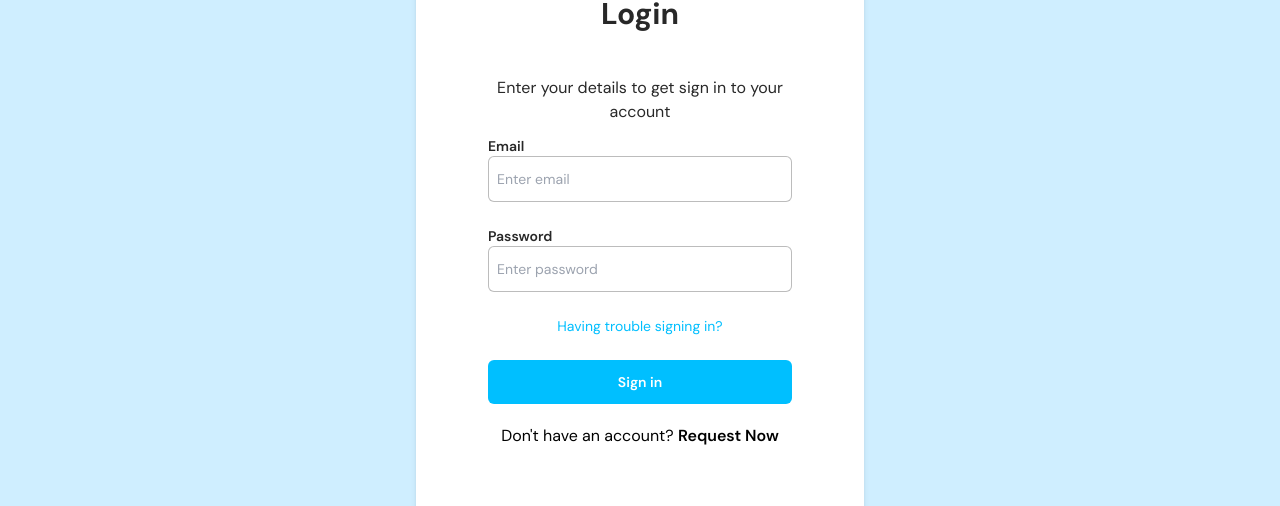
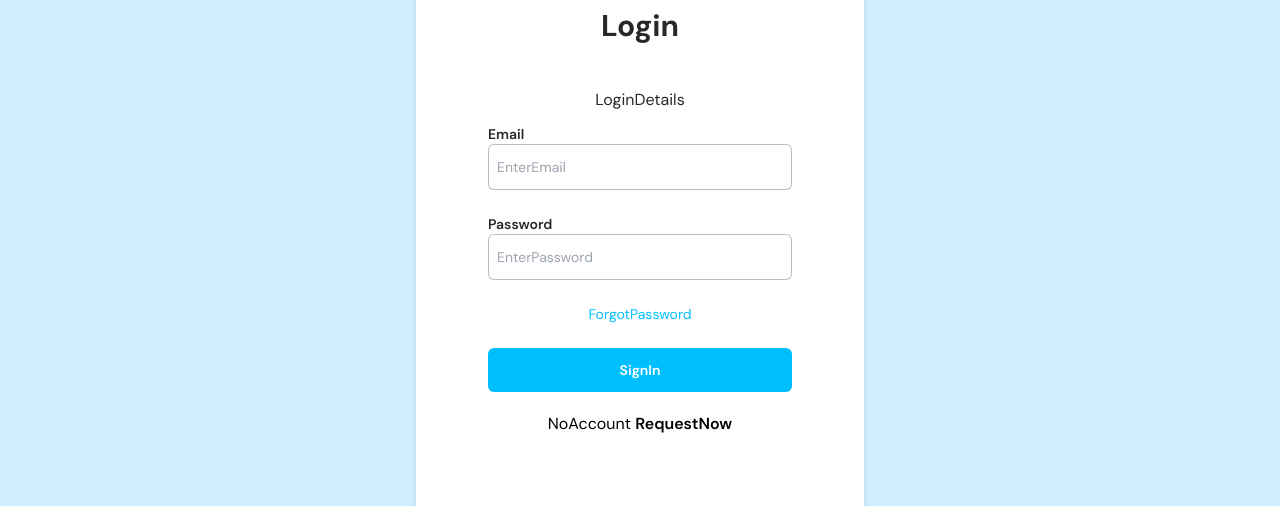
Before and after one commit to sangalangm-kdt/eccmon-pwa, a React (Create React App) app: page /login in a window 1280 px wide. Shown: the part 248-754 px from the top of the page. Built offline with nearby package versions, Linux system fonts and the light colour scheme; no server answers.

Commit message:
update history

```diff
--- a/src/App.js
+++ b/src/App.js
@@ -68,6 +68,10 @@ function App() {
           element: <ForgotPass />,
         },
         {
+          path: "/engine-info",
+          element: <Dismounting />,
+        },
+        {
           path: "*",
           element: <NotFoundPage />,
         },
--- a/src/components/pages/Login.jsx
+++ b/src/components/pages/Login.jsx
@@ -1,5 +1,6 @@
-import React, { useState, useEffect } from "react";
+import React, { useState } from "react";
 import { useTranslation } from "react-i18next";
+import useTranslationUtils from "../../components/utils/useTranslationUtils"; // Import the utility
 import {
   buttonStyles,
   container,
@@ -16,6 +17,7 @@ import { useAuthentication } from "../../hooks/auth";
 
 const Login = () => {
   const { t } = useTranslation(["login", "common"]);
+  const utils = useTranslationUtils("login"); // Use the utility with the 'login' namespace
   const { login } = useAuthentication({
     middleware: "guest",
     redirectIfAuthenticated: "/",
@@ -25,44 +27,6 @@ const Login = () => {
   const [password, setPassword] = useState("");
   const [errors, setErrors] = useState("");
   const [status, setStatus] = useState(null);
-
-  // const dispatch = useDispatch();
-  // const navigate = useNavigate();
-  // const loading = useSelector((state) => state.auth.loading);
-  // const authError = useSelector((state) => state.auth.error);
-
-  // UseEffect to update error state when authError changes
-  // useEffect(() => {
-  //   if (authError) {
-  //     setError(authError);
-  //   }
-  // }, [authError]);
-
-  // // UseEffect to update error message when language changes
-  // useEffect(() => {
-  //   if (authError) {
-  //     setError(t(authError));
-  //   }
-  // }, [i18n.language, authError, t]);
-
-  // Handle form submission
-  // const handleSubmit = async (e) => {
-  //   e.preventDefault();
-  //   setError(""); // Clear previous errors
-
-  //   try {
-  //     const response = await dispatch(login({ email, password, t })).unwrap();
-
-  //     if (response && response.error) {
-  //       setError(response.error);
-  //     } else {
-  //       navigate("/");
-  //     }
-  //   } catch (error) {
-  //     setError(authError || error.message || t("common:anErrorOccured"));
-  //     console.error("Login error:", error);
-  //   }
-  // };
 
   const handleSubmit = async (e) => {
     e.preventDefault();
@@ -87,7 +51,7 @@ const Login = () => {
           </div>
           <div className={inputStyles.container}>
             <h2 className={`${textStyles.heading} ${margin.responsive}`}>
-              {t("login:login")}
+              {utils.Login} {/* Access translations directly */}
             </h2>
           </div>
 
@@ -95,7 +59,8 @@ const Login = () => {
             <div
               className={`text-center text-base text-primaryText xs:text-sm xs:p-3 lg:text-base lg:p-0`}
             >
-              <label>{t("login:loginDetails")}</label>
+              <label>{utils.LoginDetails}</label>{" "}
+              {/* Access translation directly */}
             </div>
             <div>
               {errors && (
@@ -107,47 +72,48 @@ const Login = () => {
               )}
             </div>
             <div className={inputStyles.inputContainer}>
-              <label className={inputStyles.label}>{t("login:email")}</label>
+              <label className={inputStyles.label}>{utils.Email}</label>{" "}
+              {/* Access translation directly */}
               <input
                 type="email"
                 name="email"
                 value={email}
                 onChange={(e) => setEmail(e.target.value)}
                 className={inputStyles.input}
-                placeholder={t("login:enterEmail")}
+                placeholder={utils.EnterEmail}
                 autoComplete="off"
               />
             </div>
             <div className={inputStyles.inputContainer}>
-              <label className={inputStyles.label}>{t("login:password")}</label>
+              <label className={inputStyles.label}>{utils.Password}</label>{" "}
+              {/* Access translation directly */}
               <input
                 type="password"
                 name="password"
                 value={password}
                 onChange={(e) => setPassword(e.target.value)}
                 className={inputStyles.input}
-                placeholder={t("login:enterPassword")}
+                placeholder={utils.EnterPassword}
                 autoComplete="off"
               />
             </div>
             <div className={`${inputStyles.container} ${link.color}`}>
               <a href="/forgotpass" className="hover:underline">
-                {t("login:forgotPassword")}
+                {utils.ForgotPassword} {/* Access translation directly */}
               </a>
             </div>
             <div className={inputStyles.inputContainer}>
               <button
                 type="submit"
                 className={`${buttonStyles.primary} ${buttonStyles.base}`}
-                // disabled={loading}
               >
-                {t("login:signIn")}
+                {utils.SignIn} {/* Access translation directly */}
               </button>
               <div className={`${inputStyles.container} `}>
                 <label className="text-base py-2 text-center">
-                  {t("login:noAccount")}
+                  {utils.NoAccount} {/* Access translation directly */}
                   <a href="blank" className="font-semibold hover:underline">
-                    {t("login:requestNow")}
+                    {utils.RequestNow} {/* Access translation directly */}
                   </a>
                 </label>
               </div>
--- /dev/null
+++ b/src/components/utils/useTranslationUtils.js
@@ -0,0 +1,24 @@
+import i18next from "i18next";
+
+const useTranslationUtils = (...namespaces) => {
+  const getTranslation = (key) => {
+    for (const namespace of namespaces) {
+      const translation = i18next.t(`${namespace}:${key}`);
+      if (translation !== key) {
+        return translation;
+      }
+    }
+    return key;
+  };
+
+  return new Proxy(
+    {},
+    {
+      get: (target, prop) => {
+        return getTranslation(prop);
+      },
+    },
+  );
+};
+
+export default useTranslationUtils;
--- a/src/locales/en/qrscanner.json
+++ b/src/locales/en/qrscanner.json
@@ -9,5 +9,8 @@
   "assembly": "Assembly",
   "mounted": "Mounted",
   "dismounted": "Dismounted",
-  "disposal": "Disposal"
+  "disposal": "Disposal",
+  "siteName": "Site name",
+  "engineNo": "Engine no.",
+  "operatingHours": "Operating hours"
 }
```
Also changed, not shown: src/components/pages/_tabs/home/HistorySummary.jsx (+66 -65 lines), 1 other file (tests, documents, lock files or other folders).
